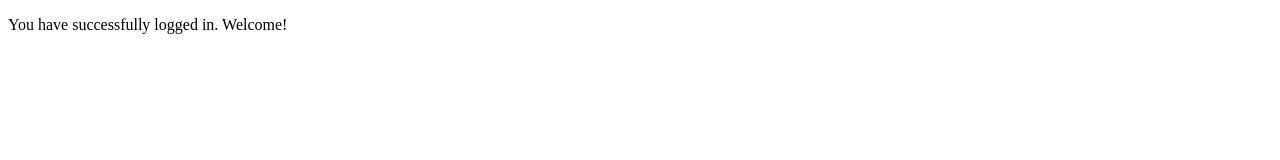
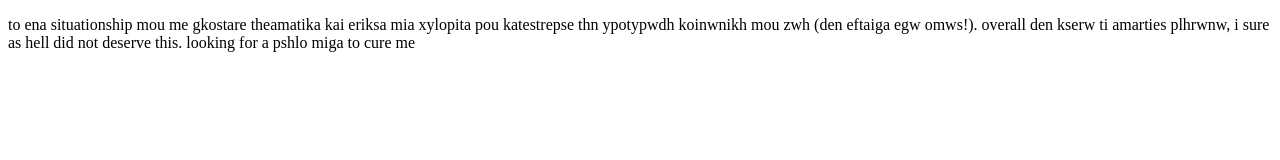
Before and after one commit to elevlk/maios25, a plain HTML site: page content.html in a window 1280 px wide. Drawn offline with Linux system fonts and the light colour scheme.

Commit message:
Update content.html

```diff
--- a/content.html
+++ b/content.html
@@ -1,9 +1,9 @@
 <!DOCTYPE html>
 <html>
 <head>
-  <title>Success</title>
+  <title>maios2025</title>
 </head>
 <body>
-  <p>You have successfully logged in. Welcome!</p>
+  <p>to ena situationship mou me gkostare theamatika kai eriksa mia xylopita pou katestrepse thn ypotypwdh koinwnikh mou zwh (den eftaiga egw omws!). overall den kserw ti amarties plhrwnw, i sure as hell did not deserve this. looking for a pshlo miga to cure me</p>
 </body>
 </html>
```
